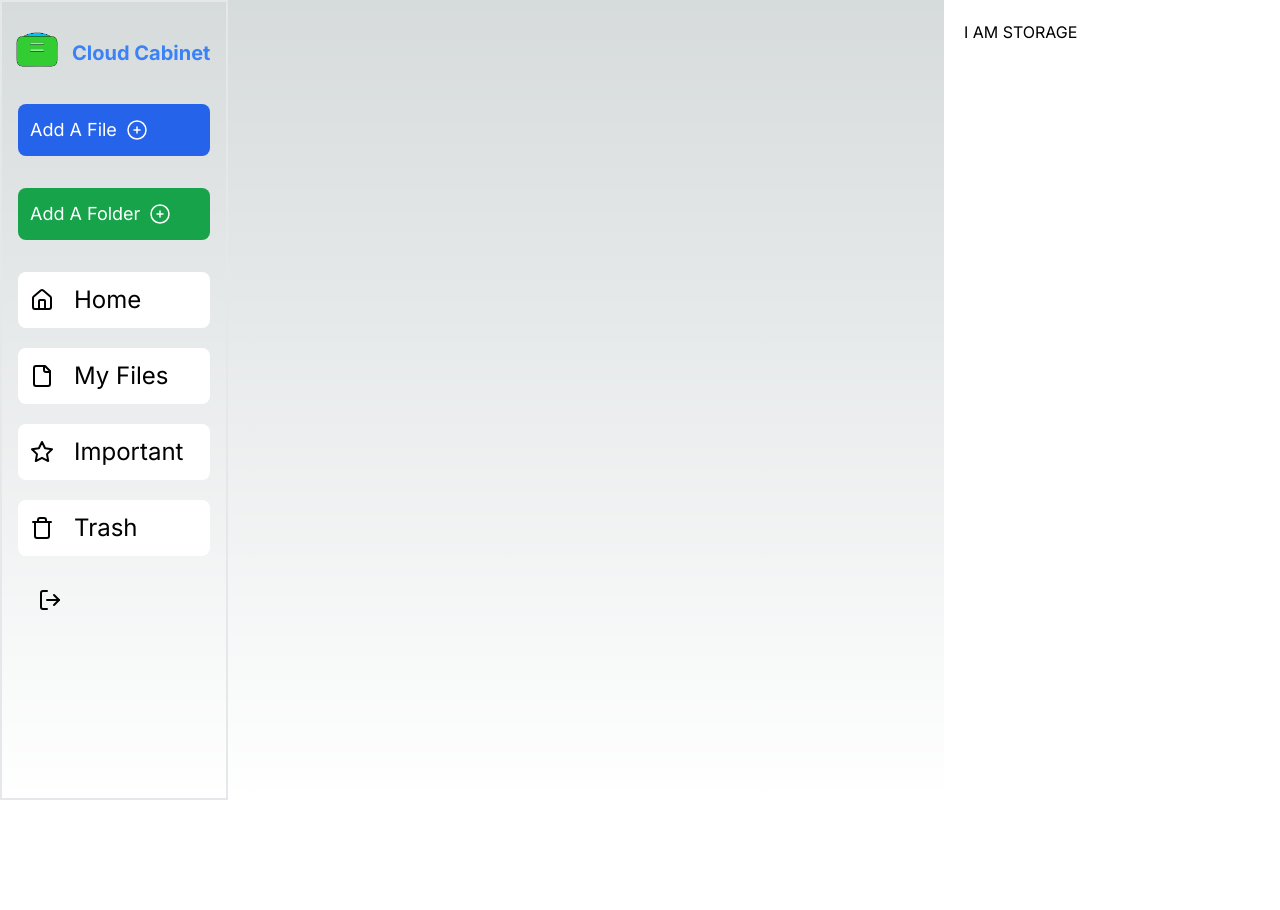
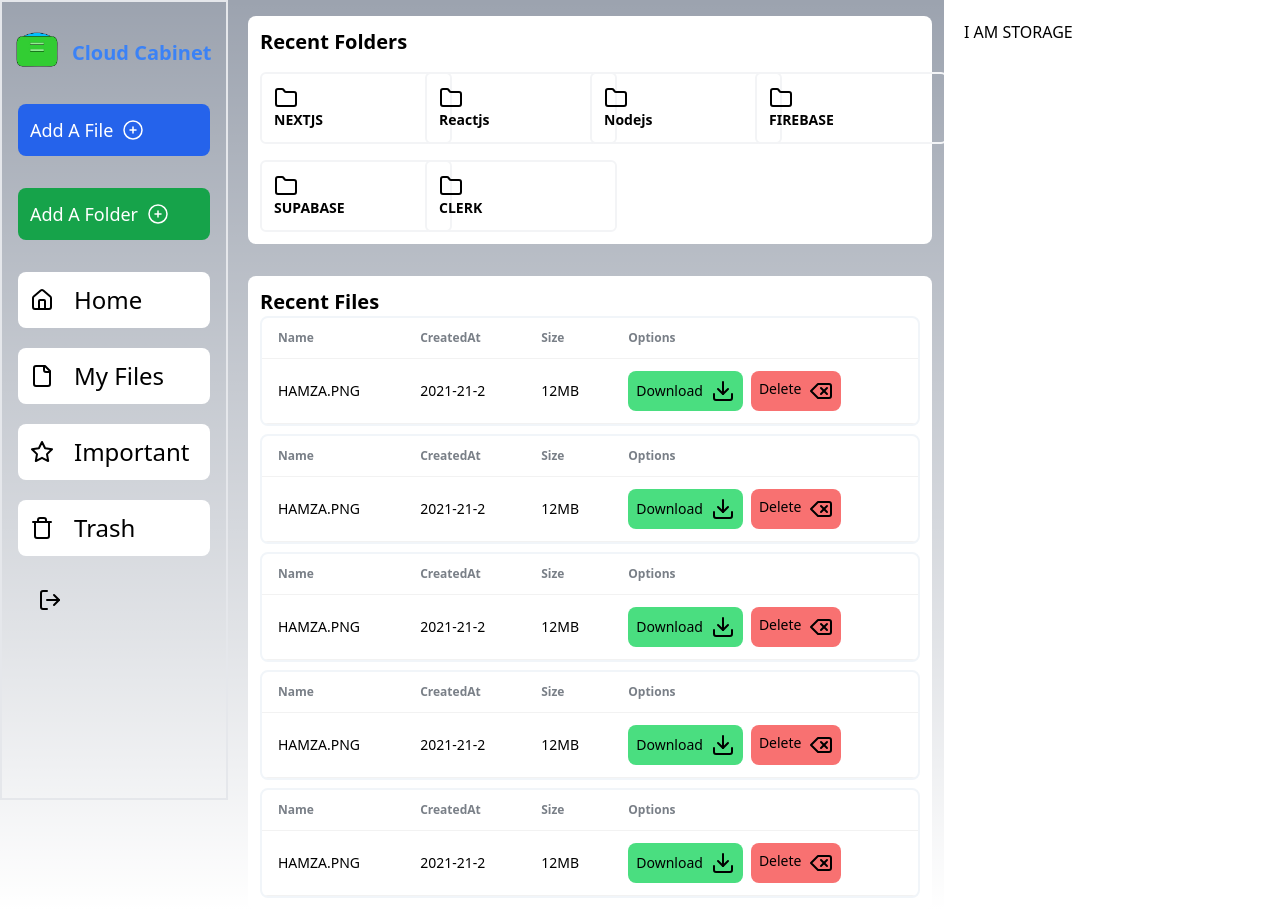
Before and after one commit to Hamza123Hussain/file_storage_web_application, a Next.js app: page / in a window 1280 px wide. Before the commit the page ends 800 px from the top, so only its background shows below. Built offline with nearby package versions, Linux system fonts and the light colour scheme; no server answers.

Commit message:
File List and Items Made

```diff
--- a/app/layout.js
+++ b/app/layout.js
@@ -15,10 +15,10 @@ export default function RootLayout({ children }) {
   return (
     <html lang="en">
       <UserProvider>
-        <body className={inter.className}>
+        <body className=" bg-gray-400">
           <div className=" gap-5  flex">
             <SideNav />
-            <div className=" grid grid-cols-1 md:grid-cols-3 w-full gap-3">
+            <div className=" grid grid-cols-1 p-2 sm:p-0 md:grid-cols-3 w-full gap-3">
               <div className="col-span-2">{children}</div>
               <div className=" p-5 bg-white">
                 <Storage />
--- a/app/page.js
+++ b/app/page.js
@@ -1,19 +1,11 @@
-'use client'
-
+import FileList from '@/components/Files/FileList'
 import FolderList from '@/components/Folder/FolderList'
-import { useUser } from '@auth0/nextjs-auth0/client'
 
 export default function ProfileClient() {
-  const { user, error, isLoading } = useUser()
-
-  if (isLoading) return <div>Loading...</div>
-  if (error) return <div>{error.message}</div>
-
   return (
-    user && (
-      <div>
-        <FolderList />
-      </div>
-    )
+    <div className="flex flex-col gap-4">
+      <FolderList />
+      <FileList />
+    </div>
   )
 }
--- /dev/null
+++ b/components/Files/FileItem.jsx
@@ -0,0 +1,42 @@
+import { Delete, Download } from 'lucide-react'
+import React from 'react'
+
+const FileItem = ({ File }) => {
+  return (
+    <div>
+      <div className="overflow-x-auto border-2 border-slate-100 rounded-lg hover:shadow-md hover:shadow-black">
+        <table className="table">
+          {/* head */}
+          <thead>
+            <tr>
+              <th>Name</th>
+              <th>CreatedAt</th>
+              <th>Size</th>
+              <th>Options</th>
+            </tr>
+          </thead>
+          <tbody>
+            {/* row 1 */}
+            <tr>
+              <td>{File.Name}</td>
+              <td>{File.CreatedAt}</td>
+              <td>{File.FileSize}</td>
+              <td className=" flex gap-2 ">
+                {' '}
+                <button className=" flex gap-2 items-center p-2 bg-green-400 rounded-lg">
+                  <h3> Download</h3> <Download />
+                </button>
+                <button className=" flex gap-2  p-2 bg-red-400 rounded-lg">
+                  <h3>Delete</h3>
+                  <Delete />
+                </button>
+              </td>
+            </tr>
+          </tbody>
+        </table>
+      </div>
+    </div>
+  )
+}
+
+export default FileItem
--- /dev/null
+++ b/components/Files/FileList.jsx
@@ -0,0 +1,27 @@
+import React from 'react'
+import FileItem from './FileItem'
+const DemoFileArray = [
+  { Name: 'HAMZA.PNG', Type: 'PDF', CreatedAt: '2021-21-2', FileSize: '12MB' },
+  { Name: 'HAMZA.PNG', Type: 'DOC', CreatedAt: '2021-21-2', FileSize: '12MB' },
+  { Name: 'HAMZA.PNG', Type: 'PNG', CreatedAt: '2021-21-2', FileSize: '12MB' },
+  { Name: 'HAMZA.PNG', Type: 'JPEG', CreatedAt: '2021-21-2', FileSize: '12MB' },
+  { Name: 'HAMZA.PNG', Type: 'PDF', CreatedAt: '2021-21-2', FileSize: '12MB' },
+]
+const FileList = () => {
+  return (
+    <div className="bg-white mt-4 p-3 rounded-lg ">
+      <h1 className=" text-xl font-extrabold">Recent Files</h1>
+      <div className=" grid grid-cols-1 gap-2   ">
+        {DemoFileArray.map((element, index) => {
+          return (
+            <div key={index}>
+              <FileItem File={element} />
+            </div>
+          )
+        })}
+      </div>
+    </div>
+  )
+}
+
+export default FileList
```
